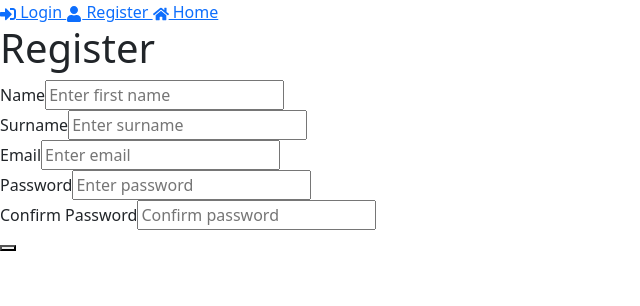
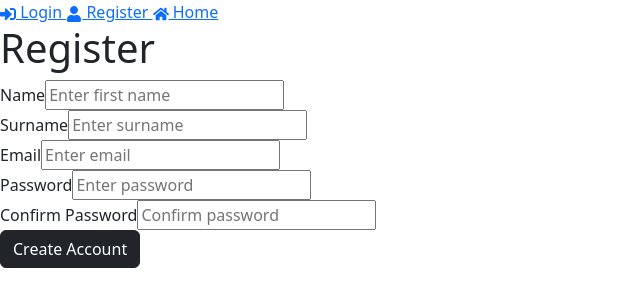
Before and after one commit to the-nonlinearity/docker-compose-rest-react-boilerplate, a React (Create React App) app in the folder frontend/: page /register in a window 1280 px wide. Shown: the top 306 px of the page, without its empty margins (0-640 px from the left). Built offline with nearby package versions, Linux system fonts and the light colour scheme.

Commit message:
add spinner when pending account creation. Remove previous placeholder for pending creation

```diff
--- a/frontend/src/pages/Register/index.tsx
+++ b/frontend/src/pages/Register/index.tsx
@@ -1,4 +1,5 @@
 import React, { useState, FormEvent } from 'react'
+import { Button, Spinner } from 'react-bootstrap'
 import { toast } from 'react-toastify'
 
 import { postNewUser } from '../../services/interceptors'
@@ -40,8 +41,6 @@ export function Register () {
       })
     }
   }
-
-  if (pendingSubmit) { return <p>Pending...</p> }
 
   return (
     <div>
@@ -102,11 +101,24 @@ export function Register () {
             placeholder='Confirm password'
           />
         </div>
-
-        <button
+        {!pendingSubmit
+          ? <Button
           type="submit"
-        >
-        </button>
+          variant="dark"
+          disabled={pendingSubmit}
+        > Create Account
+        </Button>
+          : <Button variant="dark" disabled>
+          <Spinner
+            as="span"
+            animation="border"
+            size="sm"
+            role="status"
+            aria-hidden="true"
+          />
+          <span className="visually-hidden">Loading...</span>
+        </Button>
+        }
       </form>
     </div>
   )
```
